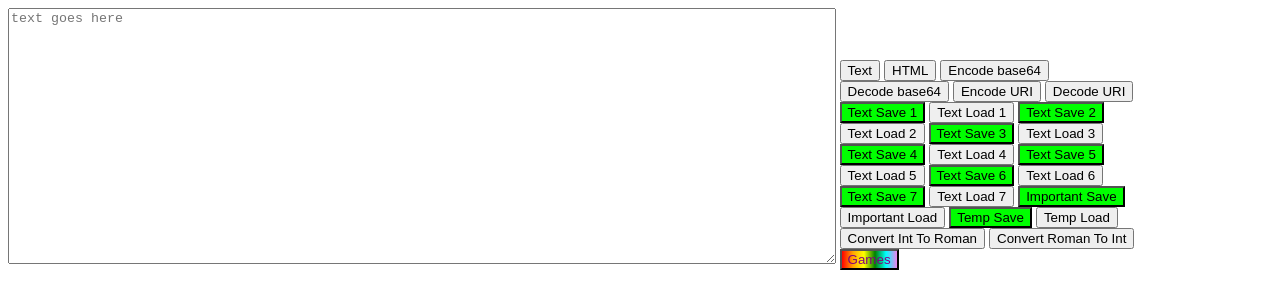
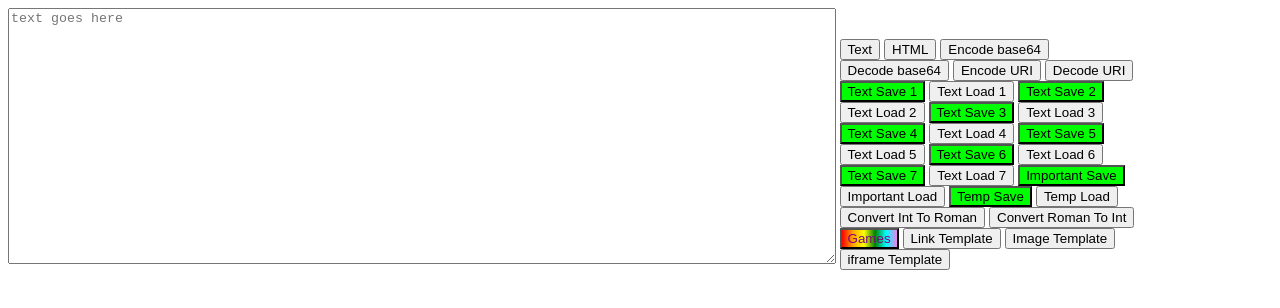
Before and after one commit to DaBeepster/among-sussus, a plain HTML site: page index.html in a window 1280 px wide. Drawn offline with Linux system fonts and the light colour scheme.

Commit message:
🐬🤠 Updated with Glitch

```diff
--- a/grr.js
+++ b/grr.js
@@ -68,3 +68,15 @@ function loadImp() {
   var savedcontent = localStorage.importantSave;
   box.value = savedcontent;
 }
+function linkTemplate() {
+  var thing = atob("PGEgaHJlZj0iIiB0YXJnZXQ9Il9ibGFuayI+TGluazwvYT4=");
+  document.getElementById('heh').value = thing;
+}
+function iframeTemplate() {
+  var thingy = atob("PGlmcmFtZSBzcmM9IiIgd2lkdGg9IjY5MHB4IiBoZWlnaHQ9IjY5MHB4Ij48L2lmcmFtZT4=");
+  document.getElementById('heh').value = thingy;
+}
+function imageTemplate() {
+  var imag = atob("PGltZyBzcmM9IiIgYWx0PSJ3aG9vcHMiIHdpZHRoPSI0ODBweCIvPg==");
+  document.getElementById('heh').value = imag;
+}
--- a/index.html
+++ b/index.html
@@ -59,6 +59,15 @@
       <button onclick="document.location='/gamez.html'" class="gamesbutton">
         Games
       </button>
+      <button onclick="linkTemplate();">
+        Link Template
+      </button>
+      <button onclick="imageTemplate();">
+        Image Template
+      </button>
+      <button onclick="iframeTemplate();">
+        iframe Template
+      </button>
     </div>
     <br />
     <div class="hi" id="obe"></div>
```
